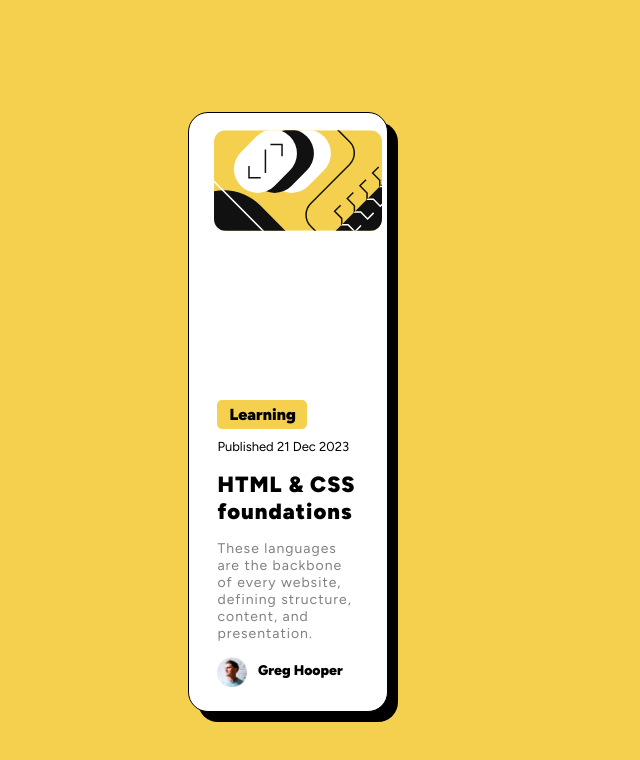
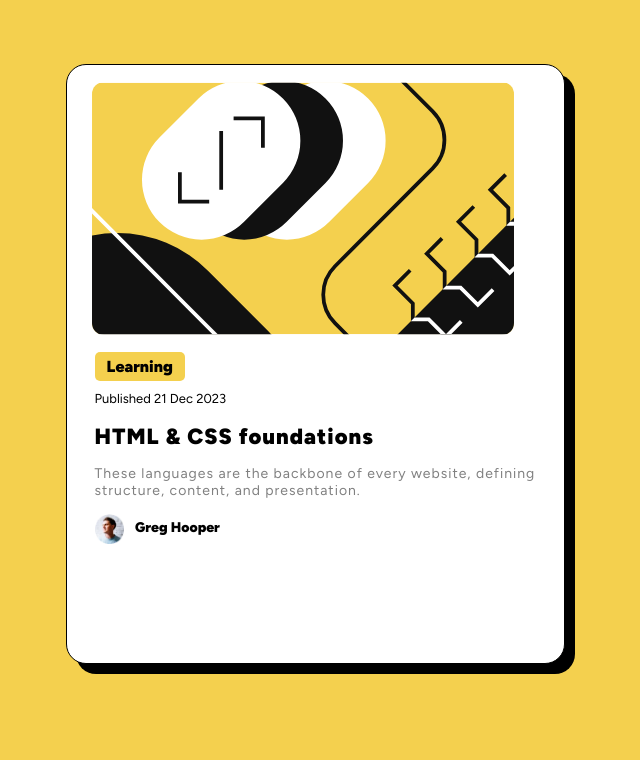
Before and after one commit to RealSujal/blog-preview-card-main, a plain HTML site: page blog-preview-card-main/index.html in a window 768 px wide. Shown: the whole page, without its empty margins (65-705 px from the left). Drawn offline with Linux system fonts and the light colour scheme.

Commit message:
Add files via upload

```diff
--- a/blog-preview-card-main/style.css
+++ b/blog-preview-card-main/style.css
@@ -4,48 +4,49 @@
   font-family: 'Figtree';
   box-sizing: border-box;
 }
-html, body {
+html,
+body {
+  background-color: hsl(47, 88%, 63%);
   width: 100%;
   height: 100%;
 }
 
-@media only screen and (orientation: landscape) {
-
+@media only screen and (min-width: 1025px) and (max-width: 1200px) {
 }
-#master{
+#master {
   background-color: hsl(47, 88%, 63%);
   height: 100%;
   width: 100%;
   position: relative;
 }
-#main{
+#main {
   height: 75vh;
-  width: 26vw;
+  width: 25vw;
   border: 1px solid black;
   position: absolute;
   left: 33%;
   top: 14%;
   border-radius: 20px;
   background-color: white;
-  box-shadow: black 10px 10px;
+  box-shadow: 10px 10px black;
 }
-#up{
+#up {
   position: relative;
   height: 50%;
   width: 100%;
   top: 17px;
   left: 17px;
 }
-.photo{
+.photo {
   margin: 0 8px 5px 8px;
   width: 85%;
   border-radius: 12px;
 }
-#down{
+#down {
   height: 50%;
   padding: 28px;
 }
-.p{
+.p {
   height: 29px;
   width: 90px;
   background-color: hsl(47, 88%, 63%);
@@ -53,89 +54,105 @@ html, body {
   bottom: 40px;
   border-radius: 5px;
 }
-#learn{
+#learn {
   font-weight: 900;
   position: absolute;
   top: 5px;
   left: 12px;
   font-size: 16px;
 }
-#publish{
+#publish {
   font-size: 13px;
   font-weight: 500;
   margin-top: -30px;
   margin-bottom: 17px;
 }
-#h2{
+#h2 {
   font-size: 22px;
   letter-spacing: 1px;
   margin-bottom: 15px;
   cursor: pointer;
 }
-#h2:hover{
+#h2:hover {
   color: hsl(47, 88%, 63%);
 }
-#intro{
+#intro {
   font-size: 14px;
   color: hsl(0, 0%, 50%);
   letter-spacing: 1px;
   margin-bottom: 15px;
 }
-footer{
+footer {
   display: flex;
 }
-h3{
+h3 {
   margin-top: 5px;
   font-size: 14px;
 }
-.pfp{
+.pfp {
   height: 30px;
   margin-right: 11px;
 }
 
-@media only screen and (min-width:320px) and (max-width: 480px) and (orientation: portrait) {
-  #main{
+@media only screen and (min-width: 320px) and (max-width: 480px) {
+  #main {
     width: 75%;
     height: 50%;
     position: absolute;
     left: 10%;
   }
-  #up{
+  #up {
     width: 105%;
-    height: 45%;;
+    height: 45%;
   }
-  .photo{
+  .photo {
     border-radius: 12px;
     margin: 0;
     width: 85%;
     text-align: center;
   }
-  #down{
+  #down {
     text-wrap: wrap;
     padding: 5%;
     margin-top: 2%;
   }
-  .text{
-    font-size: 1.2rem;
+  .text {
+    font-size: calc(15px + 0.390625vw);
   }
-  .p{
+  .p {
     margin-top: 12px;
     margin-bottom: 5px;
   }
-  #publish{
+  #publish {
     margin-bottom: 15px;
   }
-  #h2{
+  #h2 {
     letter-spacing: 0px;
     margin-top: 4%;
     margin-bottom: 6%;
   }
-  #intro{
+  #intro {
     margin-top: 4%;
     margin-bottom: 4%;
   }
-  footer{
+  footer {
     margin-top: 10%;
   }
+}
 
+@media screen and (min-width: 481px) and (max-width: 1024px) {
+  body {
+    font-size: calc(18px + 0.390625vw);
+  }
+  #master {
+    height: 100%;
+    width: 100%;
+    position: relative;
+  }
+  #main {
+    width: 65%;
+    position: absolute;
+    left: 17%;
+    top: 8%;
+  }
 }
```
